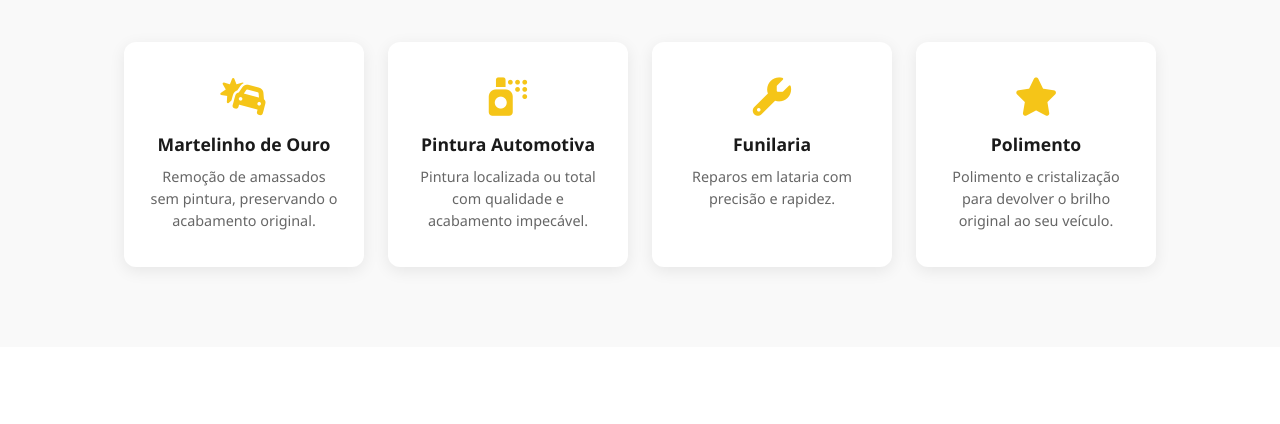
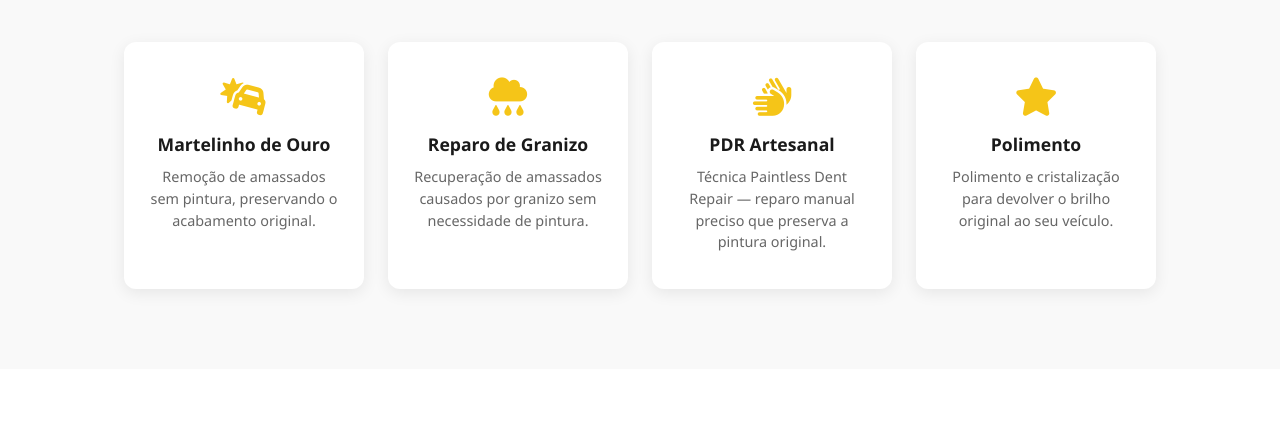
Before and after one commit to Re-Lucio/martelinho-de-ouro-ferreira, a plain HTML site: page index.html in a window 1280 px wide. Shown: the part 598-1022 px from the top of the page. Drawn offline with Linux system fonts and the light colour scheme.

Commit message:
fix: substitui serviços por temas de martelinho de ouro artesanal
Co-Authored-By: Claude Sonnet 4.6 <noreply@anthropic.com>

```diff
--- a/index.html
+++ b/index.html
@@ -43,14 +43,14 @@
         <p>Remoção de amassados sem pintura, preservando o acabamento original.</p>
       </div>
       <div class="card">
-        <i class="fas fa-spray-can"></i>
-        <h3>Pintura Automotiva</h3>
-        <p>Pintura localizada ou total com qualidade e acabamento impecável.</p>
+        <i class="fas fa-cloud-rain"></i>
+        <h3>Reparo de Granizo</h3>
+        <p>Recuperação de amassados causados por granizo sem necessidade de pintura.</p>
       </div>
       <div class="card">
-        <i class="fas fa-wrench"></i>
-        <h3>Funilaria</h3>
-        <p>Reparos em lataria com precisão e rapidez.</p>
+        <i class="fas fa-hands"></i>
+        <h3>PDR Artesanal</h3>
+        <p>Técnica Paintless Dent Repair — reparo manual preciso que preserva a pintura original.</p>
       </div>
       <div class="card">
         <i class="fas fa-star"></i>
```
